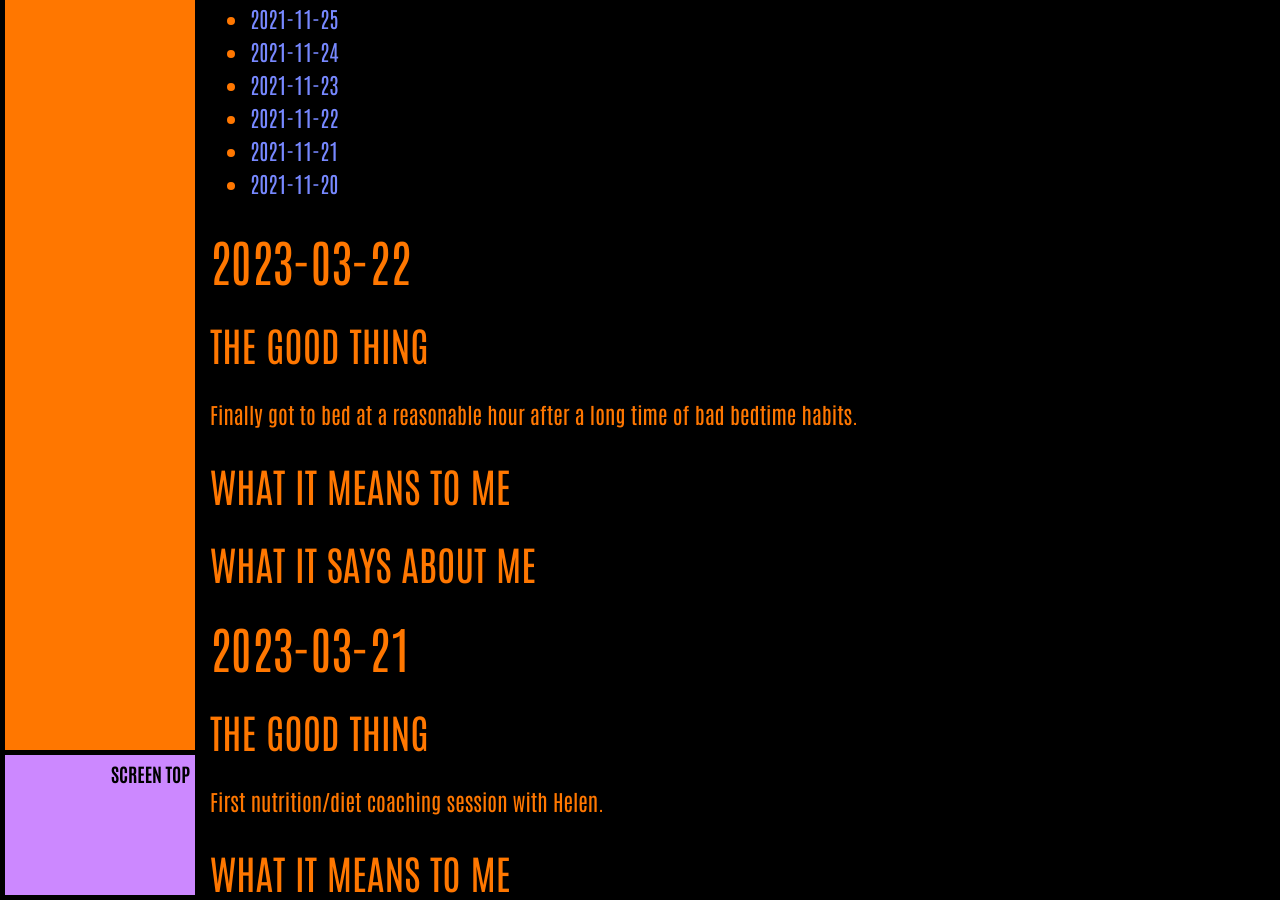
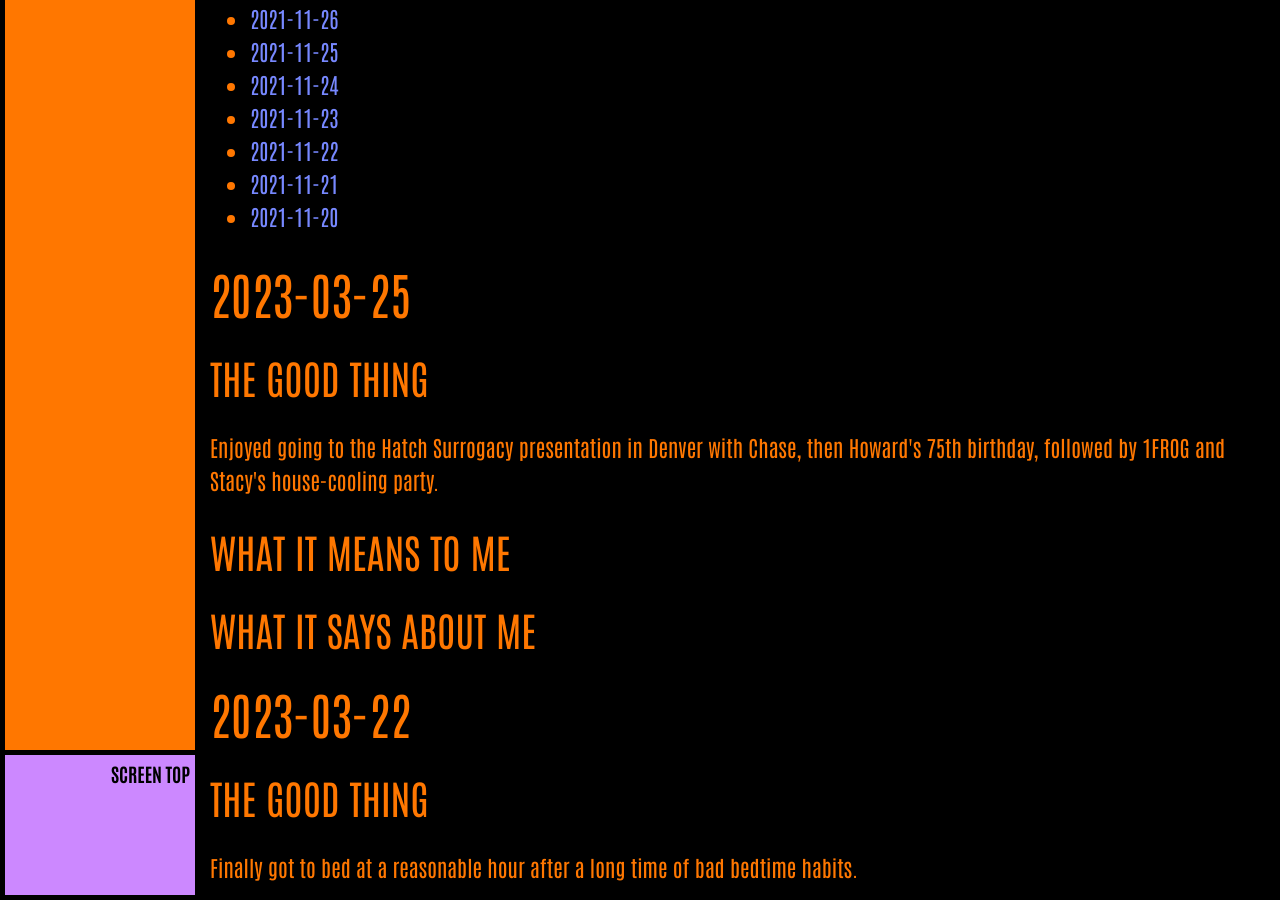
Before and after one commit to ArthurZey/arthurzey.github.io, a Jekyll site: the page built from _pages/one-good-thing.md, in a window 1280 px wide and 900 px high, scrolled down 10230 px. Built offline with Jekyll 4.4.1, drawn with Linux system fonts in a browser that asks for light colours; some of the changed text lies outside the part shown.

Commit message:
added stub for 2023-03-25

```diff
--- a/_pages/one-good-thing.md
+++ b/_pages/one-good-thing.md
@@ -13,6 +13,15 @@
 {:toc}
 {::options toc_levels="2" /}
 
+## 2023-03-25
+### The Good Thing
+Enjoyed going to the Hatch Surrogacy presentation in Denver with Chase, then Howard's 75th birthday, followed by 1FROG and Stacy's house-cooling party.
+### What It Means to Me
+
+### What It Says about Me
+
+
+
 ## 2023-03-22
 ### The Good Thing
 Finally got to bed at a reasonable hour after a long time of bad bedtime habits.
```
Also changed, not shown: other parts of _pages/one-good-thing.md (+1 -1 lines).
